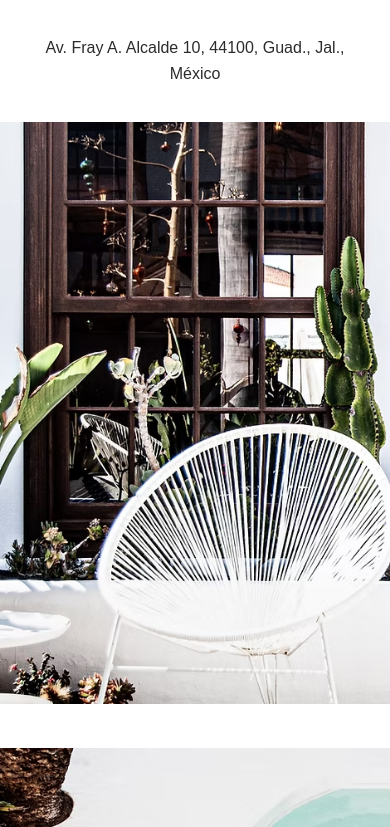
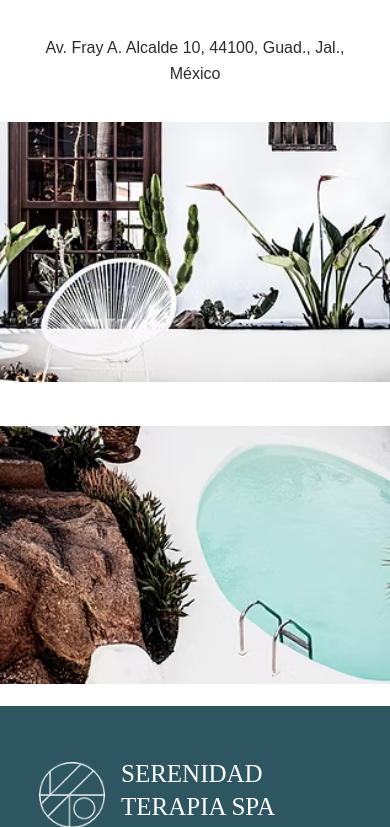
Before and after one commit to OwenPierce66/nuevapagina, a React (Vite) app: page /leslispa in a window 390 px wide. Shown: the part 5137-5964 px from the top of the page. Built offline with nearby package versions, Linux system fonts and the light colour scheme.

Commit message:
penultima actualizacion

```diff
--- a/src/pages/lesliSpa/LesliSpa.jsx
+++ b/src/pages/lesliSpa/LesliSpa.jsx
@@ -11,6 +11,8 @@ import perfume from "../../images/perfume.png";
 import piedras from "../../images/piedras.png";
 import agua from "../../images/agua.png";
 import agua2 from "../../images/agua2.png";
+import sillafon from "../../images/sillafon.png";
+import albercafon from "../../images/albercafon.png";
 import { FontAwesomeIcon } from "@fortawesome/react-fontawesome";
 import { faBagShopping, faUser, faBars } from "@fortawesome/free-solid-svg-icons";
 import { useNavigate } from "react-router-dom";
@@ -190,10 +192,21 @@ const LesliSpa = ({ cartItemCount, setIsCartOpen }) => {
                         </div>
                     </div>
                     <div className="imagenesJuntas">
-                        <img src={spa5} alt="Masaje relajante" className="serenidadHome-image2" />
-                        <div className="imagenPrimera" />
-                        <img src={spa6} alt="Masaje relajante" className="serenidadHome-image2" />
-                        <div className="imagenSegunda" />
+                        {isMobile ? (
+                            <>
+                                <img src={sillafon} alt="Sillas" className="serenidadHome-image2" />
+                                <div className="imagenPrimera" />
+                                <img src={albercafon} alt="Alberca" className="serenidadHome-image2" />
+                                <div className="imagenSegunda" />
+                            </>
+                        ) : (
+                            <>
+                                <img src={spa5} alt="Masaje relajante" className="serenidadHome-image2" />
+                                <div className="imagenPrimera" />
+                                <img src={spa6} alt="Masaje relajante" className="serenidadHome-image2" />
+                                <div className="imagenSegunda" />
+                            </>
+                        )}
                     </div>
                 </div>
             </div>
```
Also changed, not shown: src/images/albercafon.png (added), src/images/sillafon.png (added).
